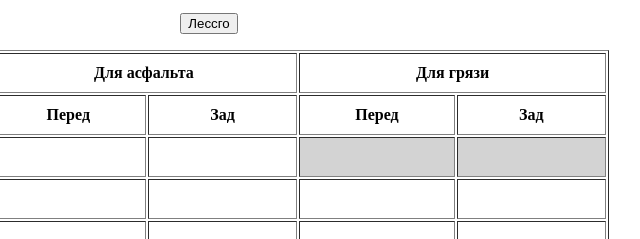
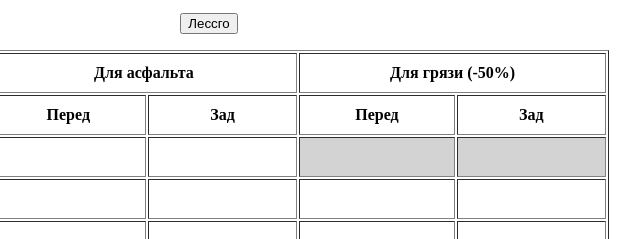
Before and after one commit to th3r1ko/forzaTuning, a plain HTML site: page index.html in a window 1280 px wide. Shown: the part 426-665 px from the top of the page, 431-1071 px from the left. Drawn offline with Linux system fonts and the light colour scheme.

Commit message:
Add files via upload

```diff
--- a/index.html
+++ b/index.html
@@ -62,7 +62,7 @@
                <tr>
                     <th></th>
                     <th colspan="2">Для асфальта</th>
-                    <th colspan="2">Для грязи</th>
+                    <th colspan="2">Для грязи (-50%)</th>
                </tr>
                <tr>
                     <th></th>
--- a/style.css
+++ b/style.css
@@ -16,7 +16,8 @@ input {
      text-align: center;
 }
 
-th, td {
+th,
+td {
      text-align: center;
      width: 200px;
 }
```
